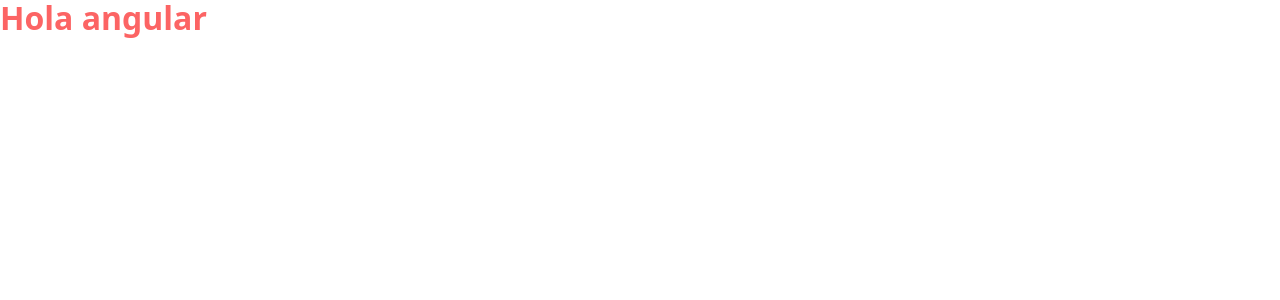
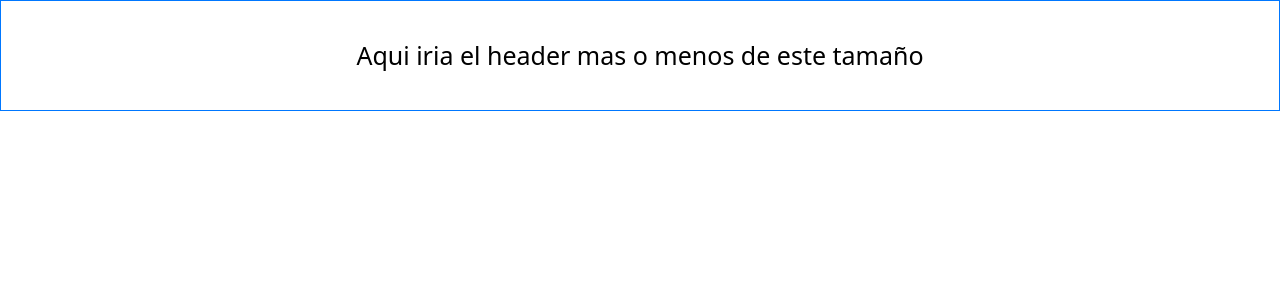
Before and after one commit to kevvj/CarWash, an Angular app: page / in a window 1280 px wide. Shown: the top 300 px of the page. Built offline with nearby package versions, Linux system fonts and the light colour scheme.

Commit message:
Header:Border

```diff
--- a/src/app/app.component.html
+++ b/src/app/app.component.html
@@ -1,2 +1 @@
-<h1>Hola {{sujeto}}</h1>
 <app-header></app-header>
--- a/src/app/header/header.component.css
+++ b/src/app/header/header.component.css
@@ -0,0 +1,13 @@
+
+
+header{
+    float: left;
+    width: 100%;
+    text-align: center;
+    font-size: 25px;
+    border: 1px solid #0077ff;
+}
+
+p{
+    margin: 40px 0;
+}
--- a/src/app/header/header.component.html
+++ b/src/app/header/header.component.html
@@ -1,3 +1,3 @@
-<Head>
-    <p>prueba</p>
-</Head>
+<header>
+    <p>Aqui iria el header mas o menos de este tamaño</p>
+</header>
```
